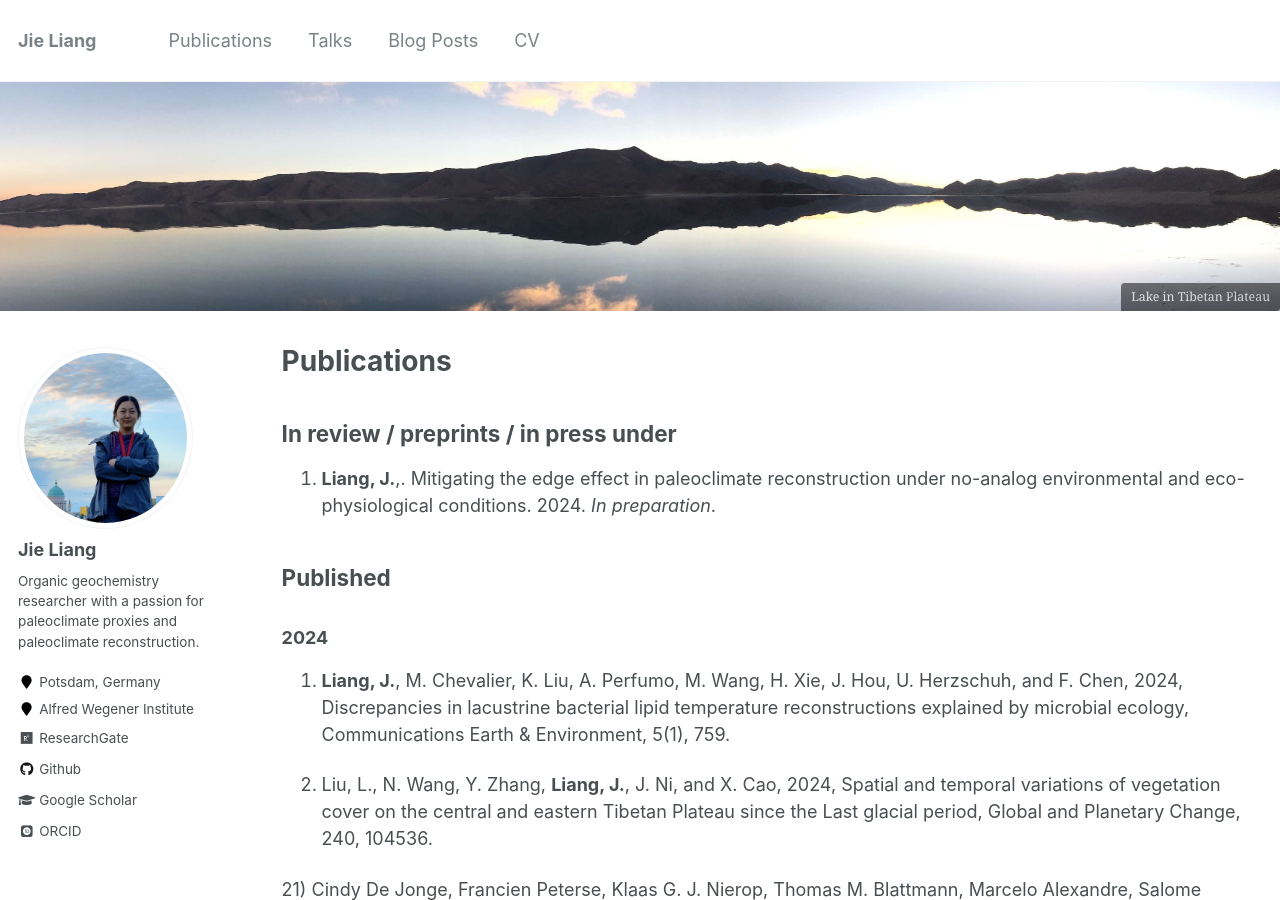
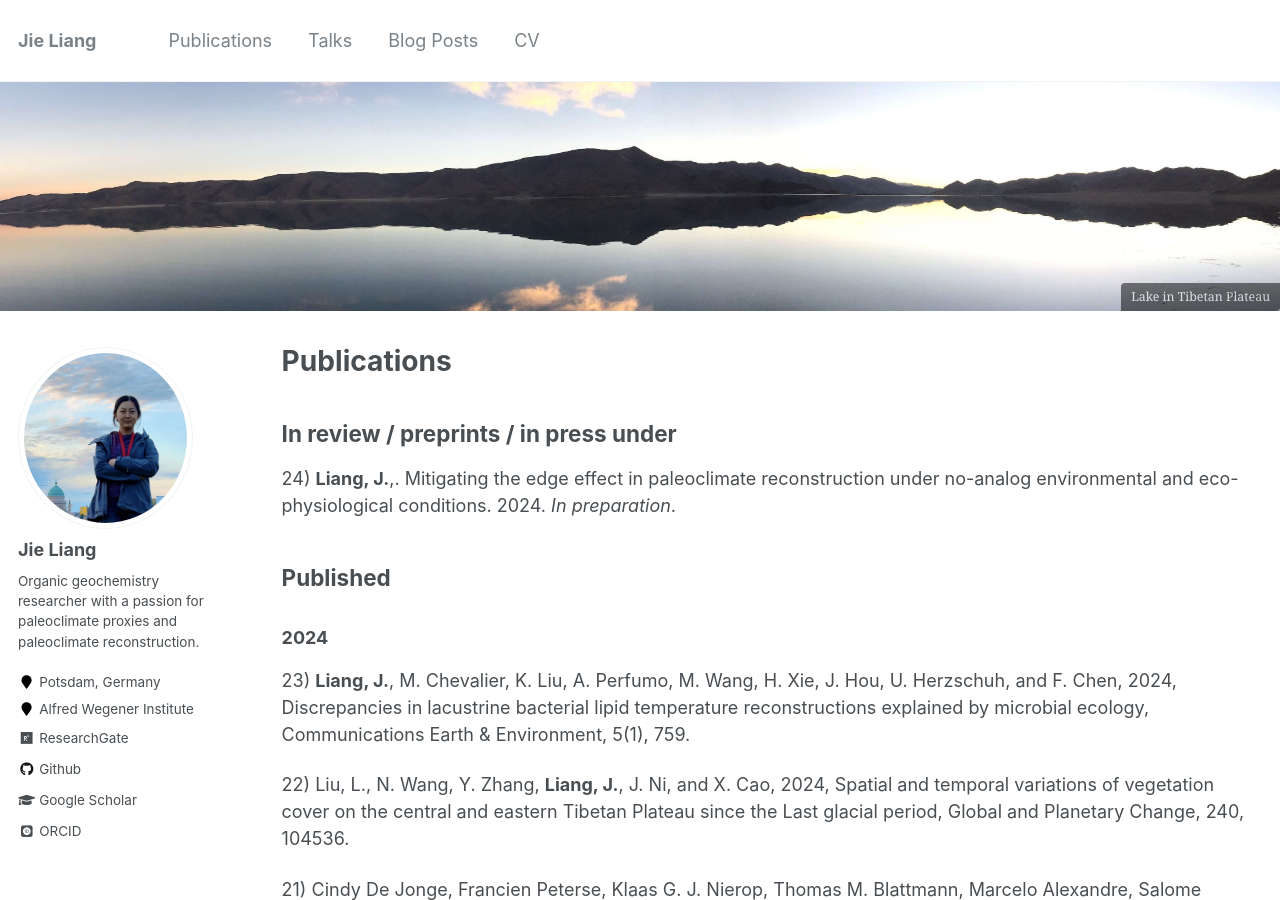
Before and after one commit to jieliangbio/jieliang.github.io, a Jekyll site: the page built from _pages/publications.md, in a window 1280 px wide and 900 px high. Built offline with Jekyll 4.4.1, drawn with Linux system fonts in a browser that asks for light colours; some web fonts are replaced.

Commit message:
Update publications.md

```diff
--- a/_pages/publications.md
+++ b/_pages/publications.md
@@ -16,15 +16,15 @@ header:
 
 ## In review / preprints / in press under
 
-24. **Liang, J.**,.  Mitigating the edge effect in paleoclimate reconstruction under no-analog environmental and eco-physiological conditions. 2024. *In preparation*.
+24) **Liang, J.**,.  Mitigating the edge effect in paleoclimate reconstruction under no-analog environmental and eco-physiological conditions. 2024. *In preparation*.
 
 ## Published
 
 ### 2024
 
-23. **Liang, J.**, M. Chevalier, K. Liu, A. Perfumo, M. Wang, H. Xie, J. Hou, U. Herzschuh, and F. Chen, 2024, Discrepancies in lacustrine bacterial lipid temperature reconstructions explained by microbial ecology, Communications Earth & Environment, 5(1), 759.
+23) **Liang, J.**, M. Chevalier, K. Liu, A. Perfumo, M. Wang, H. Xie, J. Hou, U. Herzschuh, and F. Chen, 2024, Discrepancies in lacustrine bacterial lipid temperature reconstructions explained by microbial ecology, Communications Earth & Environment, 5(1), 759.
 
-22. Liu, L., N. Wang, Y. Zhang, **Liang, J.**, J. Ni, and X. Cao, 2024, Spatial and temporal variations of vegetation cover on the central and eastern Tibetan Plateau since the Last glacial period, Global and Planetary Change, 240, 104536.
+22) Liu, L., N. Wang, Y. Zhang, **Liang, J.**, J. Ni, and X. Cao, 2024, Spatial and temporal variations of vegetation cover on the central and eastern Tibetan Plateau since the Last glacial period, Global and Planetary Change, 240, 104536.
 
 21) Cindy De Jonge,  Francien Peterse,  Klaas G. J. Nierop,  Thomas M. Blattmann,  Marcelo Alexandre,  Salome Ansanay-Alex,  Thomas Austin,  Mathieu Babin,  Edouard Bard,  Thorsten Bauersachs,  Jerome Blewett,  Brenna Boehman,  Isla S. Castañeda,  Junhui Chen,  Martina L. G. Conti,  Sergio Contreras,  Julia Cordes,  Nina Davtian,  Bart van Dongen,  Bella Duncan,  Felix J. Elling,  Valier Galy,  Shaopeng Gao,  Jens Hefter,  Kai-Uwe Hinrichs,  Mitchell R. Helling,  Mariska Hoorweg,  Ellen Hopmans,  Juzhi Hou,  Yongsong Huang,  Arnaud Huguet,  Guodong Jia,  Cornelia Karger,  Brendan J. Keely,  Stephanie Kusch,  Hui Li,  **Liang, J.**,  Julius S. Lipp,  Weiguo Liu,  Hongxuan Lu,  Kai Mangelsdorf,  Hayley Manners,  Alfredo Martinez Garcia,  Guillemette Menot,  Gesine Mollenhauer,  B. David A. Naafs,  Sebastian Naeher,  Lauren K. O'Connor,  Ethan M. Pearce,  Ann Pearson,  Zhiguo Rao,  Marta Rodrigo-Gámiz,  Chris Rosendahl,  Frauke Rostek,  Rui Bao,  Prasanta Sanyal,  Florence Schubotz,  Wesley Scott,  Rahul Sen,  Appy Sluijs,  Rienk Smittenberg,  Ioana Stefanescu,  Jia Sun,  Paul Sutton,  Jess Tierney,  Eduardo Tejos,  Joan Villanueva,  Huanye Wang,  Josef Werne,  Masanobu Yamamoto,  Huan Yang,  Aifeng Zhou. 2024.Interlaboratory comparison of branched GDGT temperature and pH proxies using soils and lipid extracts. *Geochemistry, Geophysics, Geosystems*, 25, e2024GC011583.[link] (https://doi.org/10.1029/2024GC011583)
 
```
